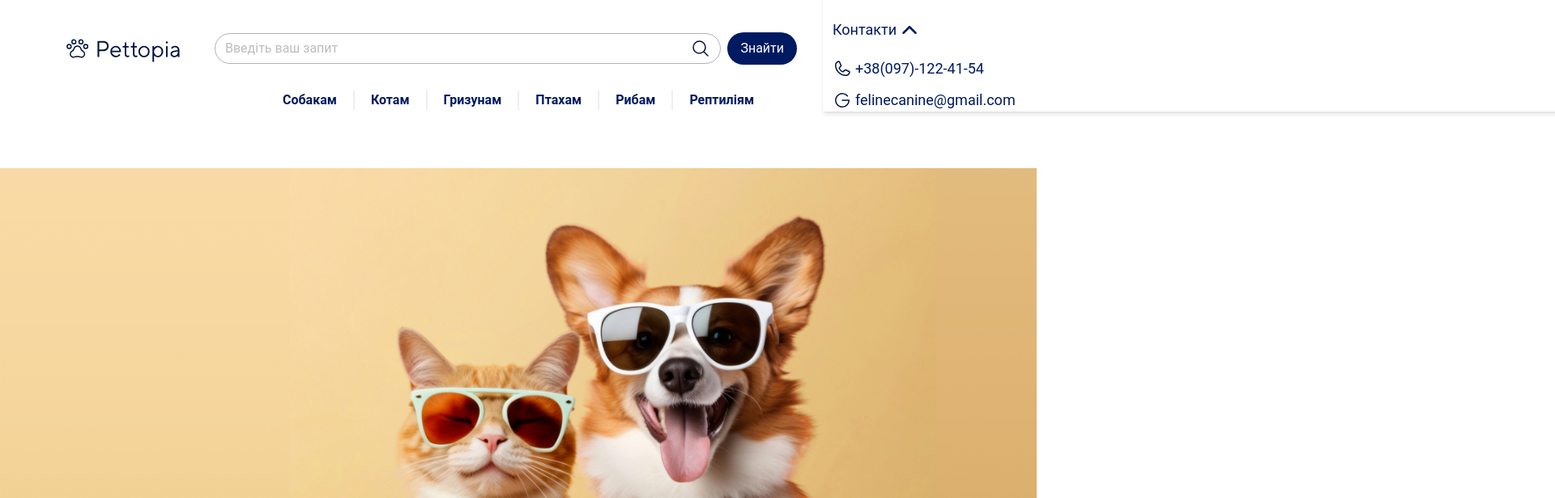
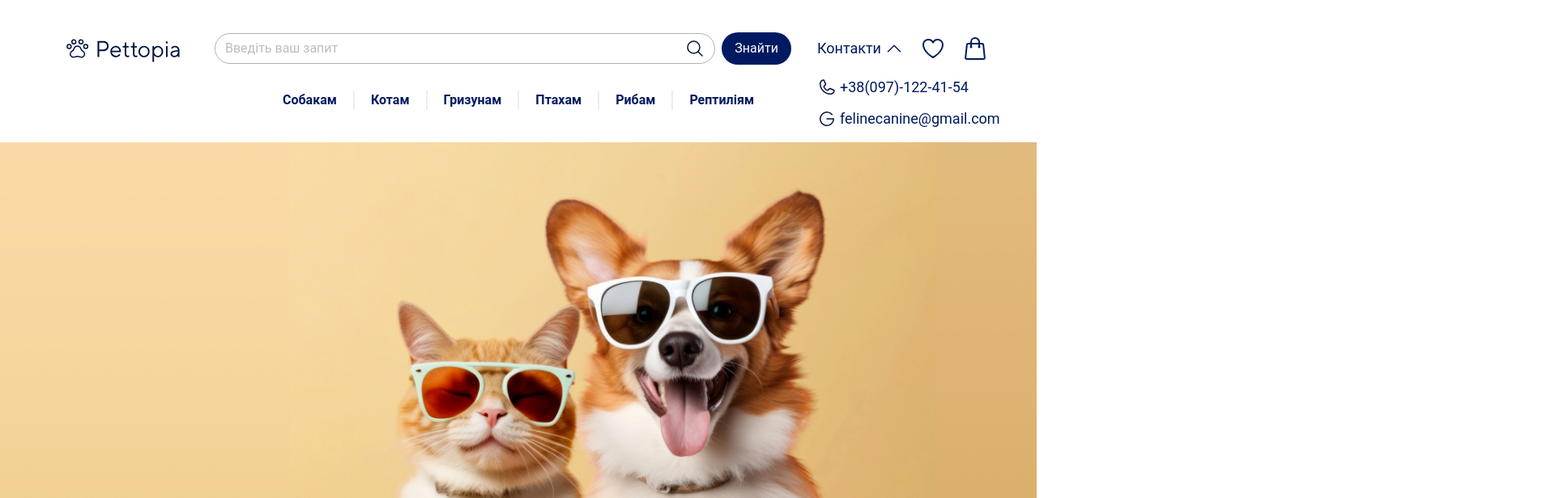
Before and after one commit to bohdanMalynovskyi/pet-store-frontend, a React (Vite) app: page /home in a window 1280 px wide. Both pictures are taken after a click on the button "Контакти". Shown: the top 616 px of the page at 81% size, 1920 px wide, since content can reach past the window. Built offline with nearby package versions, Linux system fonts and the light colour scheme.

Commit message:
Зміни в компоненте Contacts

```diff
--- a/src/components/Header/Contacts.jsx
+++ b/src/components/Header/Contacts.jsx
@@ -1,42 +1,21 @@
 import React, { useState } from 'react';
-import { ChevronDownIcon } from '@heroicons/react/24/outline';
 import phone from '../../assets/images/phone.svg';
 import email from '../../assets/images/google.svg';
+import { ChevronDownIcon } from '@heroicons/react/24/outline';
 
 const Contacts = () => {
-  const [isMenuOpen, setIsMenuOpen] = useState(false);
     const [showContacts, setShowContacts] = useState(false);
-  const toggleMenu = () => {
-    setIsMenuOpen(!isMenuOpen);
-    setShowContacts(!showContacts);
-  };
-  const handleKeyPress = (event) => {
-    if (event.key === 'Enter') {
-      toggleMenu();
-    }
-  };
 
-  const dynamicClass = isMenuOpen ? 'w-full shadow-md px-3 pt-3 pt-[40px]' : '';
     return (
-    <div className={` absolute hidden md:block items-center bg-[#fff] text-lg ${dynamicClass}`}>
-      <div className=' flex items-center gap-1'>
-        <button
-          className={`hover:drop-shadow-lg cursor-pointer  text-lg hover:text-cyan `}
-          onClick={() => {
-            toggleMenu();
-          }}
-          onKeyPress={handleKeyPress}
-          tabIndex={0}
-        >Контакти
-        </button>
+        <div className='hidden md:block items-center bg-[#fff] text-lg group'>
+            <div className=' flex items-center gap-1 hover:text-cyan'>
+                <button className='hover:drop-shadow-lg cursor-pointer  text-lg hover:text-cyan' onClick={() => setShowContacts((prev) => !prev)}>Контакти</button>
                 <ChevronDownIcon
-          strokeWidth={2.5}
-          className={` h-6 w-6 transition-transform lg:block  ${isMenuOpen ? "rotate-180" : ""
-            }`}
-        />
+                className={`h-6 w-6 transition-transform lg:block ${showContacts?"rotate-180 " : ""}`}/>
             </div>
-      {showContacts && (
-        <div className=' flex flex-col'>
+            {
+                showContacts && (
+                    <div className=' flex flex-col absolute bg-white'>
                         <div className='flex gap-1 items-center mt-5 mb-[11px] '>
                             <img src={phone} alt="phone" />
                             <div className={``}>+38(097)-122-41-54</div>
@@ -46,8 +25,10 @@ const Contacts = () => {
                             <div className={``}>felinecanine@gmail.com</div>
                         </div>
                     </div>
+                )
 
-      )}
+            }
+
         </div>
     )
 }
--- a/src/components/Header/FavoriteBtn.jsx
+++ b/src/components/Header/FavoriteBtn.jsx
@@ -20,7 +20,7 @@ const Favorite = () => {
   const navbarClasses = isMobile ? 'text-[#fff] w-6 h-6' : 'text-primary w-8 h-8';
 
   return (
-    <div className={` ml-[120px] hover:text-cyan ${navbarClasses}`}>
+    <div className={` hover:text-cyan ${navbarClasses}`}>
       <HeartIcon/>
     </div>
   );
--- a/src/components/Header/Header.jsx
+++ b/src/components/Header/Header.jsx
@@ -79,7 +79,7 @@ const Header = ({ isHomePage }) => {
           <SearchDesktop />
 
            {/*  пошук мобверсія/ контакти / улюблене / кошик */}
-          <div className='menu__right flex items-center gap-5'>
+          <div className='menu__right flex items-center gap-5 relative'>
             <Search />
             <Contacts />
             <Favorite/>
@@ -90,7 +90,6 @@ const Header = ({ isHomePage }) => {
 
         <div>
           <Navbar />
-
         </div>
       </div>
       {/* меню на моб */}
--- a/src/components/Header/Navbar.jsx
+++ b/src/components/Header/Navbar.jsx
@@ -30,7 +30,7 @@ const nav__links = [
 
 const Navbar = () => {
     return (
-        <nav className=' hidden md:block max-w-[1200px] px-5 mb-8 '>
+        <nav className=' hidden md:block max-w-[1200px] px-5'>
 
             <div className='flex items-center justify-center'>
                 {nav__links.map((item, index) => (
--- a/src/components/Header/SearchBtn.jsx
+++ b/src/components/Header/SearchBtn.jsx
@@ -3,7 +3,7 @@ import search from "../../assets/images/search.svg"
 
 const Search = () => {
   return (
-    <div className=' md:hidden translate-x-[120px] '>
+    <div className=' md:hidden '>
       <img src={search} alt="" />
     </div>
   )
```
Lines whose indentation alone changed are shown as unchanged.
